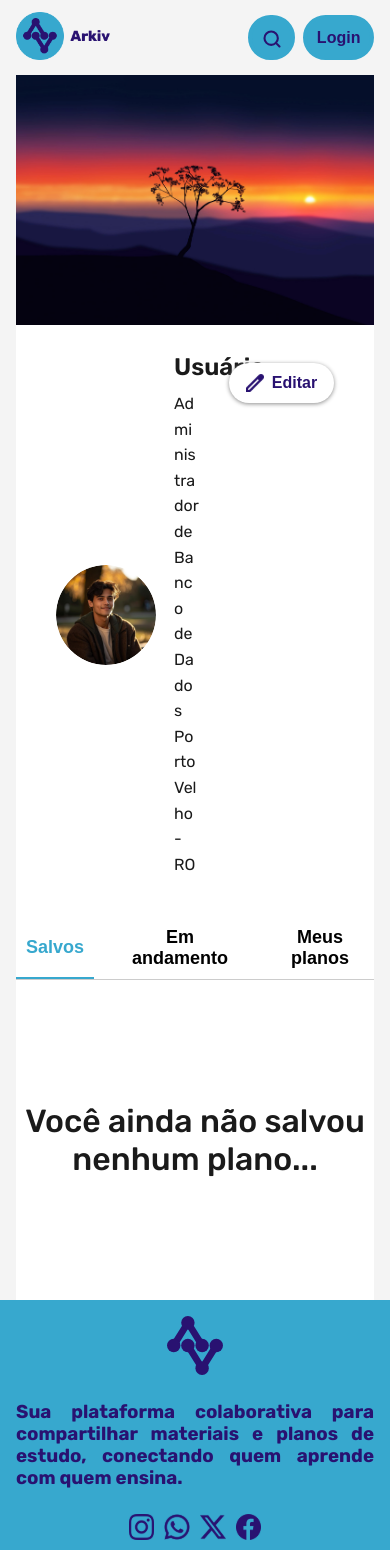
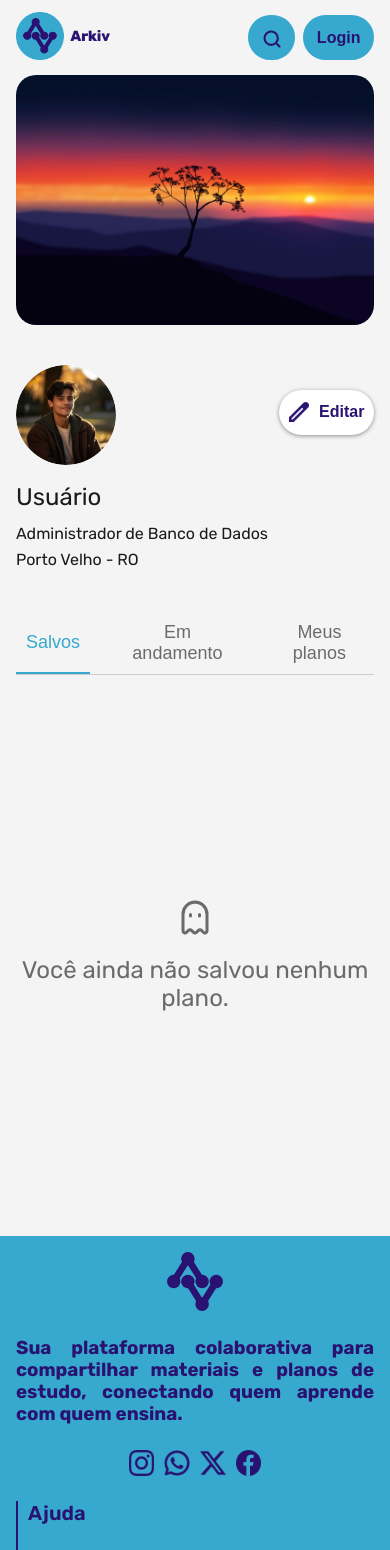
Before and after one commit to BraionDLucca/Arkiv, a React (Vite) app in the folder frontend/: page /profile in a window 390 px wide. Shown: the top 1550 px of the page. Built offline with nearby package versions, Linux system fonts and the light colour scheme.

Commit message:
feat: melhorias na interface do perfil, incluindo ajustes de estilo; adiciona ícone de fantasma

```diff
--- a/frontend/src/pages/Profile.css
+++ b/frontend/src/pages/Profile.css
@@ -1,11 +1,8 @@
 /* Perfil */
-.profile-container {
-    background-color: white;
-}
-
 .cover {
     width: 100%;
     height: 250px;
+    border-radius: 20px;
 
     background-size: cover;
     background-position: center;
@@ -37,20 +34,20 @@
 
 
 .profile-wrapper {
-    padding: 28px 40px 24px;
+    margin: 2.5rem 0rem;
     box-sizing: border-box;
 }
 
 .profile-section {
     display: flex;
     justify-content: space-between;
-    align-items: flex-start;
     gap: 30px;
+    position: relative;
 }
 
 .profile-img-and-info {
     display: flex;
-    align-items: center;
+    align-items: flex-start;
     gap: 18px;
 
     min-width: 0;
@@ -82,8 +79,8 @@
 }
 
 .profile-name {
-    font-size: 24px;
-    font-weight: 600;
+    font-size: 1.5rem;
+    font-weight: 400;
     margin: 0;
 }
 
@@ -110,23 +107,9 @@
 /* Botão Editar */
 
 .profile-edit-btn {
-    display: flex;
-    align-items: center;
-    justify-content: center;
-    gap: 8px;
-
-    min-width: 105px;
-    height: 40px;
-
-    margin-top: 10px;
-
-    flex-shrink: 0;
-}
-
-.profile-edit-icon {
-    width: 18px;
-    height: 18px;
-    object-fit: contain;
+    position: relative;
+    right: 0;
+    top: 25px;
 }
 
 /* Alterar foto */
@@ -163,17 +146,17 @@
 .tabs-nav {
     display: flex;
     justify-content: center;
-    gap: 24px;
+    gap: 1.5rem;
     border-bottom: 1px solid #ccc;
-    margin-top: 16px;
 }
 
 .tab-btn {
     background: none;
     border: none;
     padding: 10px;
-    font-size: 18px;
-    font-weight: 600;
+    font-size: 1.125rem;
+    font-weight: 500;
+    color: var(--gray-darker);
     cursor: pointer;
 }
 
@@ -194,22 +177,31 @@
 
 .message-empty-page {
     text-align: center;
-    font-size: 2rem;
-    font-weight: 500;
+    font-size: 1.5rem;
+    font-weight: 400;
+    color: var(--gray-darker);
     margin: 0;
 }
 
 .empty-plans {
     width: 100%;
-    min-height: 320px;
+    margin: 14rem 0rem;
 
     display: flex;
     flex-direction: column;
     justify-content: center;
     align-items: center;
 
-    gap: 20px;
+    gap: 1.25rem;
     text-align: center;
+}
+
+.empty-plans-icon {
+    width: var(--icon-larger);
+}
+
+.create-plan-btn {
+    margin-top: 1.25rem;
 }
 
 .profile-edit-fields {
@@ -241,3 +233,14 @@
     cursor: pointer;
     font-weight: 600;
 }
+
+@media (max-width: 710px) {
+    .profile-img-and-info {
+        flex-direction: column;
+        align-items: baseline;
+    }
+
+    .profile-edit-btn {
+        position: absolute;
+    }
+}
--- a/frontend/src/pages/Profile.jsx
+++ b/frontend/src/pages/Profile.jsx
@@ -2,6 +2,8 @@ import { useState } from "react"
 import "./Profile.css"
 import { useNavigate } from "react-router-dom";
 import Button from "../components/Button";
+import ghostIcon from "../assets/ghostIcon.svg"
+import plusIcon from "../assets/plusIcon.svg"
 
 export default function Profile() {
   const [activeTab, setActiveTab] = useState("salvos");
@@ -104,6 +106,7 @@ export default function Profile() {
                   type="text"
                   value={name}
                   onChange={(e) => setName(e.target.value)}
+                  placeholder="Seu nome de usuário"
                 />
               ) : (
                 <h2 className="profile-name">{name}</h2>
@@ -165,9 +168,13 @@ export default function Profile() {
         {activeTab === "salvos" && (
           <div className="tab-content">
             <div className="empty-plans">
+
+              <img src={ghostIcon} alt="Sem planos para exibir." className="empty-plans-icon" />
+
               <p className="message-empty-page">
-                Você ainda não salvou nenhum plano...
+                Você ainda não salvou nenhum plano.
               </p>
+
             </div>
           </div>
         )}
@@ -175,9 +182,13 @@ export default function Profile() {
         {activeTab === "andamento" && (
           <div className="tab-content">
             <div className="empty-plans">
+
+              <img src={ghostIcon} alt="Sem planos para exibir." className="empty-plans-icon" />
+
               <p className="message-empty-page">
-                Você não possui planos em andamento...
+                Você não possui planos em andamento.
               </p>
+
             </div>
           </div>
         )}
@@ -186,24 +197,28 @@ export default function Profile() {
           <div className="tab-content">
             <div className="empty-plans">
 
+              <img src={ghostIcon} alt="Sem planos para exibir." className="empty-plans-icon" />
+
               <p className="message-empty-page">
-                Você ainda não criou nenhum plano...
+                Você ainda não criou nenhum plano.
               </p>
 
               <Button
                 type="button"
                 variant="primary"
                 size="medium"
-                onClick={() => navigate("/criar-plano")}
+                onClick={() => navigate("/criar-plano")
+                }
+                className="create-plan-btn"
               >
-                Criar Plano
+                <img src={plusIcon} alt="Criar Plano de Estudos" />
+                Criar Plano de Estudos
               </Button>
 
             </div>
           </div>
         )}
-
-      </section>
-    </div>
+      </section >
+    </div >
   );
 }
```
Also changed, not shown: frontend/src/assets/ghostIcon.svg (added).
